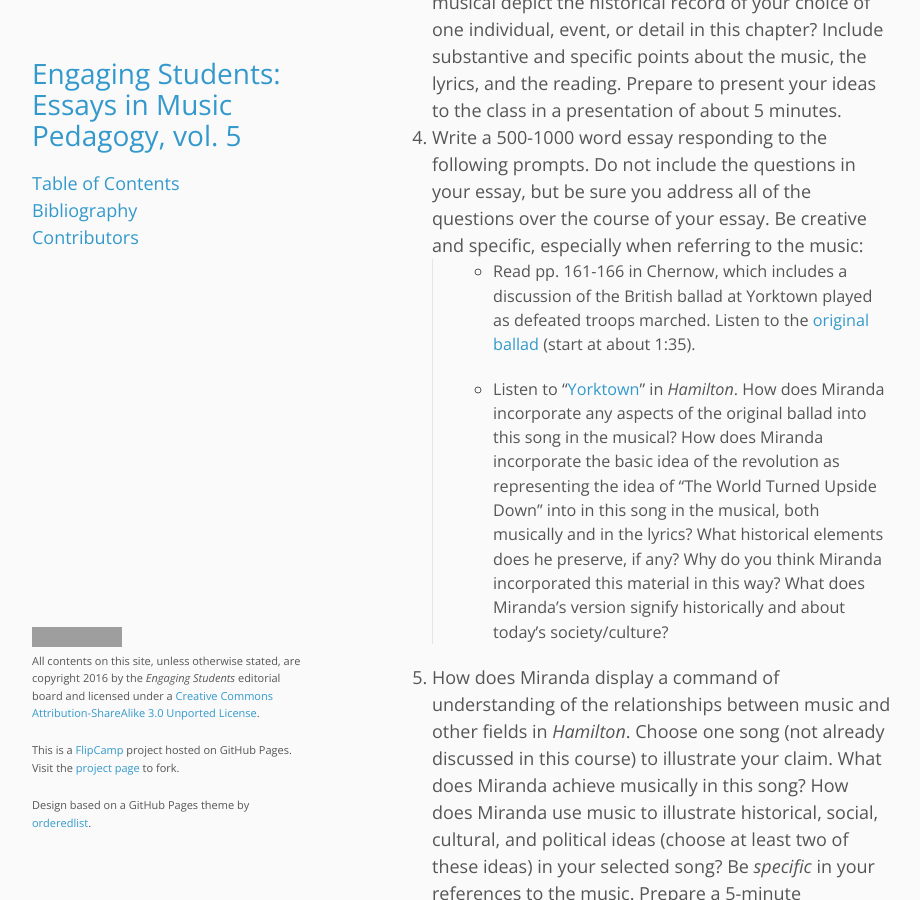
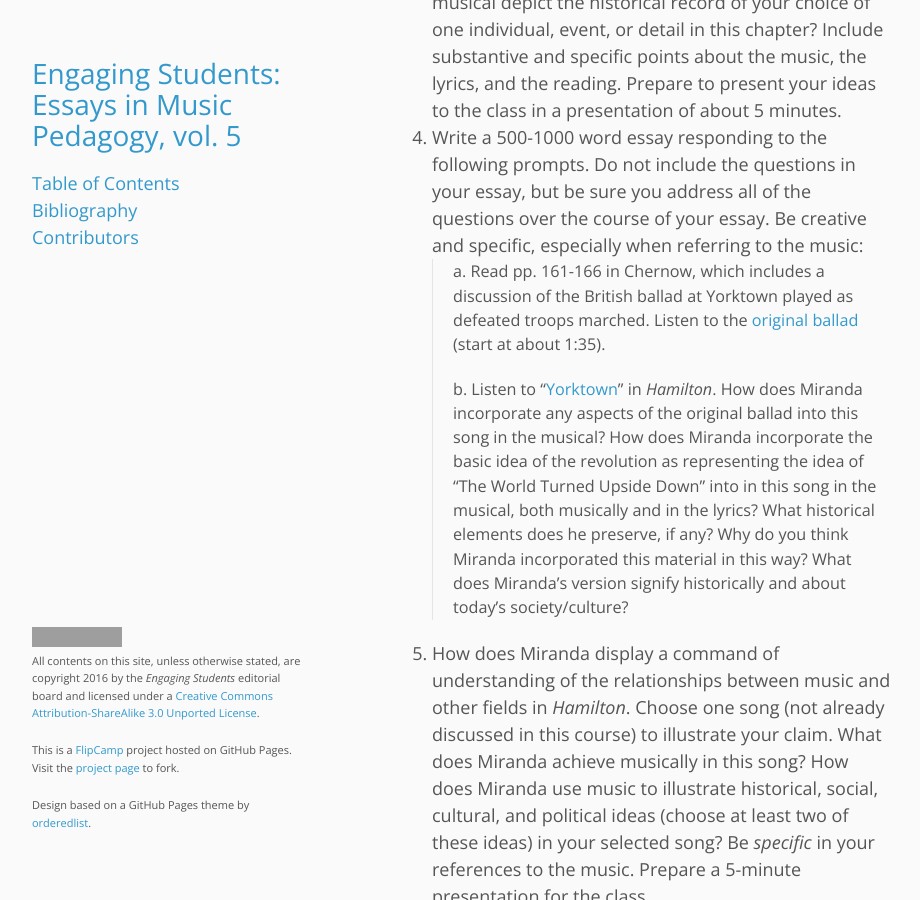
Before and after one commit to flipcamp/engagingstudents5, a Jekyll site: the page built from essays/johnson.md, in a window 1280 px wide and 900 px high, scrolled down 6009 px. Shown: the whole window, without its empty margins (178-1098 px from the left). Built offline with Jekyll 4.4.1, drawn with Linux system fonts in a browser that asks for light colours; grey boxes are pictures that could not be loaded.

```diff
--- a/essays/johnson.md
+++ b/essays/johnson.md
@@ -50,9 +50,9 @@ The opening discussion that I have outlined above provides a rich opportunity to
 >
 4. Write a 500-1000 word essay responding to the following prompts. Do not include the questions in your essay, but be sure you address all of the questions over the course of your essay. Be creative and specific, especially when referring to the music:
 >
-- Read pp. 161-166 in Chernow, which includes a discussion of the British ballad at Yorktown played as defeated troops marched. Listen to the [original ballad](https://www.youtube.com/watch?v=v-N0ckzU1mI) (start at about 1:35).
+a. Read pp. 161-166 in Chernow, which includes a discussion of the British ballad at Yorktown played as defeated troops marched. Listen to the [original ballad](https://www.youtube.com/watch?v=v-N0ckzU1mI) (start at about 1:35).
 >
-- Listen to “[Yorktown](https://genius.com/Lin-manuel-miranda-yorktown-the-world-turned-upside-down-lyrics)” in *Hamilton*. How does Miranda incorporate any aspects of the original ballad into this song in the musical? How does Miranda incorporate the basic idea of the revolution as representing the idea of “The World Turned Upside Down” into in this song in the musical, both musically and in the lyrics? What historical elements does he preserve, if any? Why do you think Miranda incorporated this material in this way? What does Miranda’s version signify historically and about today’s society/culture?
+b. Listen to “[Yorktown](https://genius.com/Lin-manuel-miranda-yorktown-the-world-turned-upside-down-lyrics)” in *Hamilton*. How does Miranda incorporate any aspects of the original ballad into this song in the musical? How does Miranda incorporate the basic idea of the revolution as representing the idea of “The World Turned Upside Down” into in this song in the musical, both musically and in the lyrics? What historical elements does he preserve, if any? Why do you think Miranda incorporated this material in this way? What does Miranda’s version signify historically and about today’s society/culture?
 >
 5. How does Miranda display a command of understanding of the relationships between music and other fields in *Hamilton*. Choose one song (not already discussed in this course) to illustrate your claim. What does Miranda achieve musically in this song? How does Miranda use music to illustrate historical, social, cultural, and political ideas (choose at least two of these ideas) in your selected song? Be *specific* in your references to the music. Prepare a 5-minute presentation for the class.
 
```
